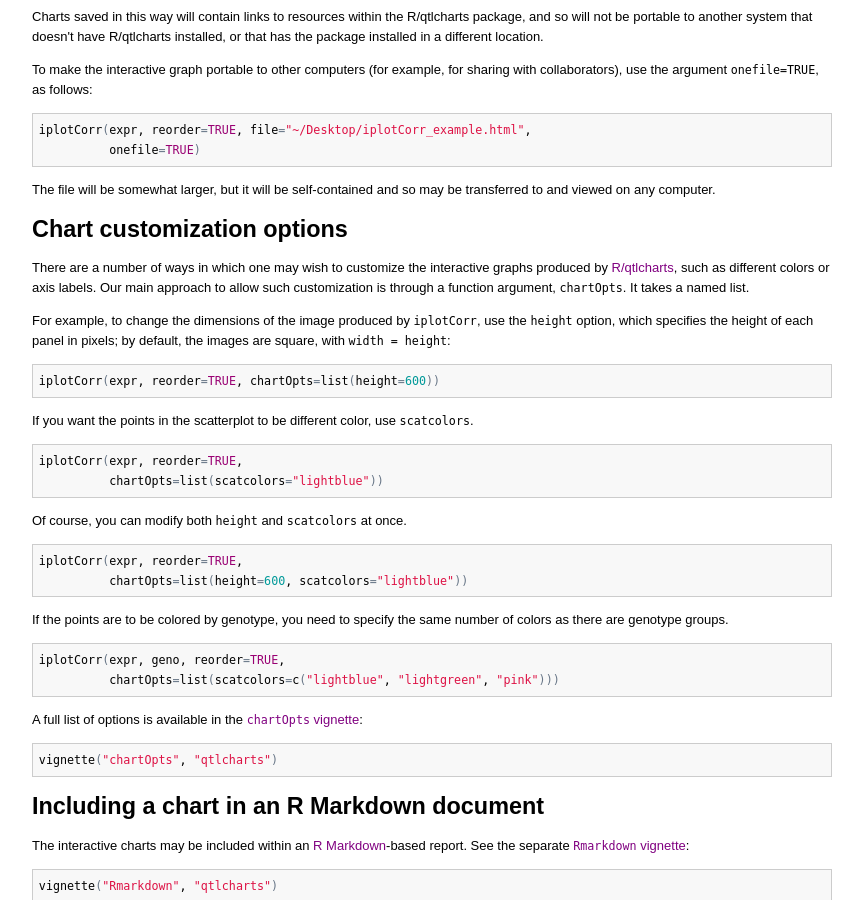
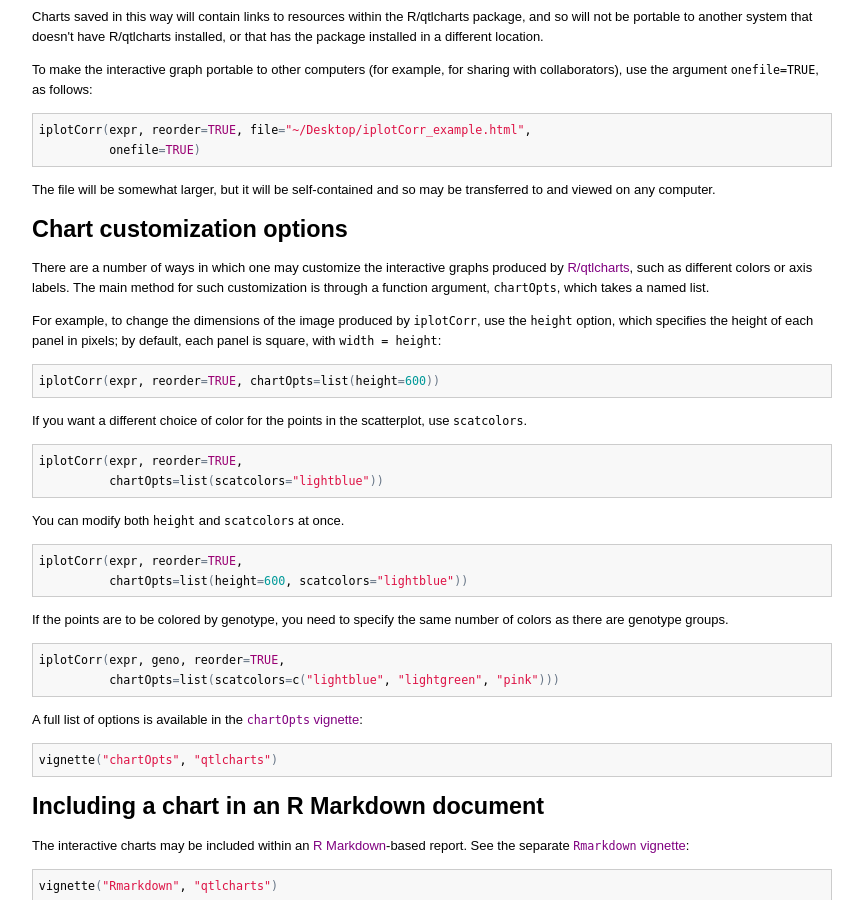
Before and after one commit to kbroman/qtlcharts, a Jekyll site: the page assets/vignettes/userGuide.html, which Jekyll copies as it is, in a window 1280 px wide and 900 px high, scrolled down 2341 px. Shown: the whole window, without its empty margins (81-944 px from the left). Built offline with Jekyll 4.4.1, drawn with Linux system fonts in a browser that asks for light colours; formulas are drawn with MathJax 3; some of the changed text lies outside the part shown.

Commit message:
userGuide: a few small changes

```diff
--- a/assets/vignettes/userGuide.html
+++ b/assets/vignettes/userGuide.html
@@ -320,28 +320,28 @@ may be transferred to and viewed on any computer.</p>
 
 <h2>Chart customization options</h2>
 
-<p>There are a number of ways in which one may wish to customize the
+<p>There are a number of ways in which one may customize the
 interactive graphs produced by
 <a href="http://kbroman.github.io/qtlcharts">R/qtlcharts</a>, such as different
-colors or axis labels. Our main approach to allow such customization
-is through a function argument, <code>chartOpts</code>. It takes a named list.</p>
+colors or axis labels. The main method for such customization
+is through a function argument, <code>chartOpts</code>, which takes a named list.</p>
 
 <p>For example, to change the dimensions of the image produced by
 <code>iplotCorr</code>, use the <code>height</code> option, which specifies the height of
-each panel in pixels; by default, the images are square, with <code>width =
+each panel in pixels; by default, each panel is square, with <code>width =
 height</code>:</p>
 
 <pre><code class="r">iplotCorr(expr, reorder=TRUE, chartOpts=list(height=600))
 </code></pre>
 
-<p>If you want the points in the scatterplot to be different color, use
-<code>scatcolors</code>.</p>
+<p>If you want a different choice of color for the points in the scatterplot,
+use <code>scatcolors</code>.</p>
 
 <pre><code class="r">iplotCorr(expr, reorder=TRUE,
           chartOpts=list(scatcolors=&quot;lightblue&quot;))
 </code></pre>
 
-<p>Of course, you can modify both <code>height</code> and <code>scatcolors</code> at once.</p>
+<p>You can modify both <code>height</code> and <code>scatcolors</code> at once.</p>
 
 <pre><code class="r">iplotCorr(expr, reorder=TRUE,
           chartOpts=list(height=600, scatcolors=&quot;lightblue&quot;))
@@ -422,6 +422,10 @@ ignored if <code>corr</code> is provided.</p>
 
 <pre><code class="r">iplotCorr(expr, geno, corr=spearman[pos,neg])
 </code></pre>
+
+<p>The connection between <code>expr</code> and <code>spearman[pos,neg]</code> is taken from
+the column names of the former and both the row and column names of
+the latter.</p>
 
 <h3><code>iplotMap</code></h3>
 
```
